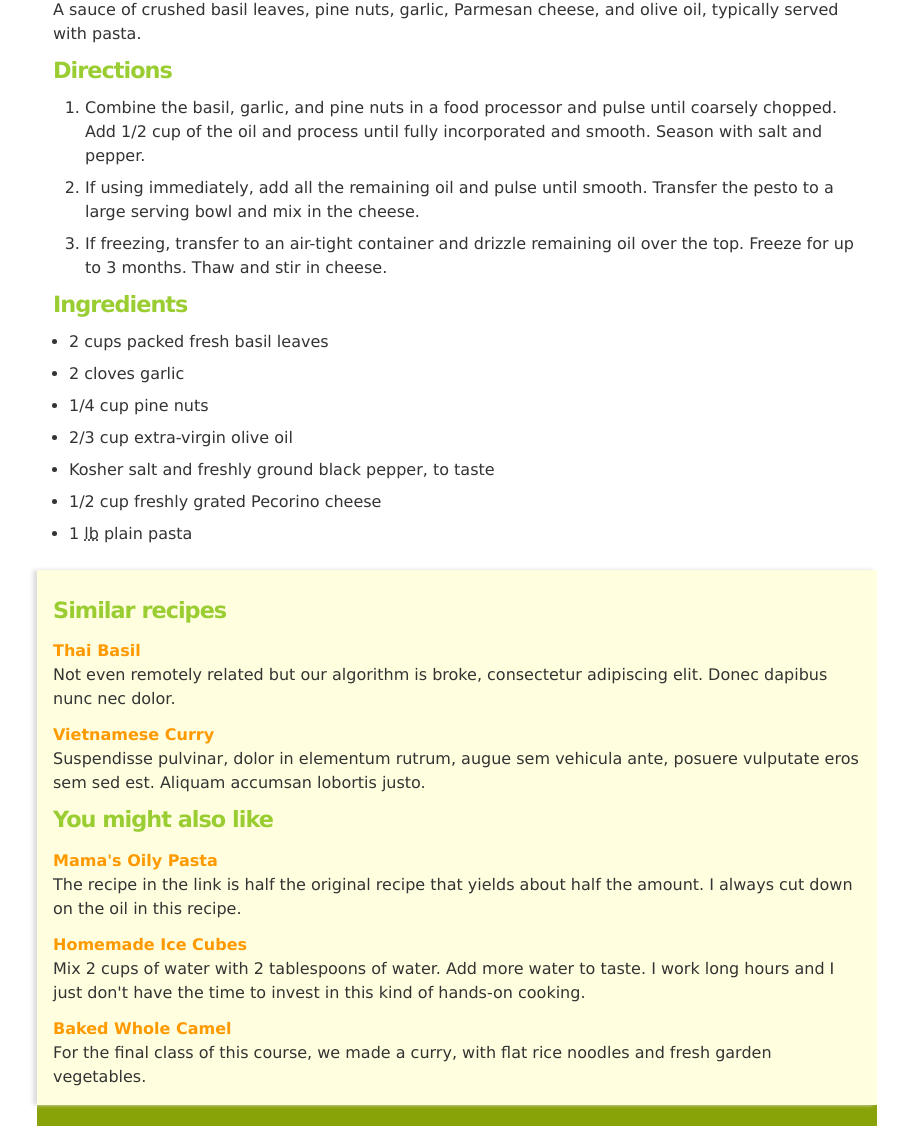
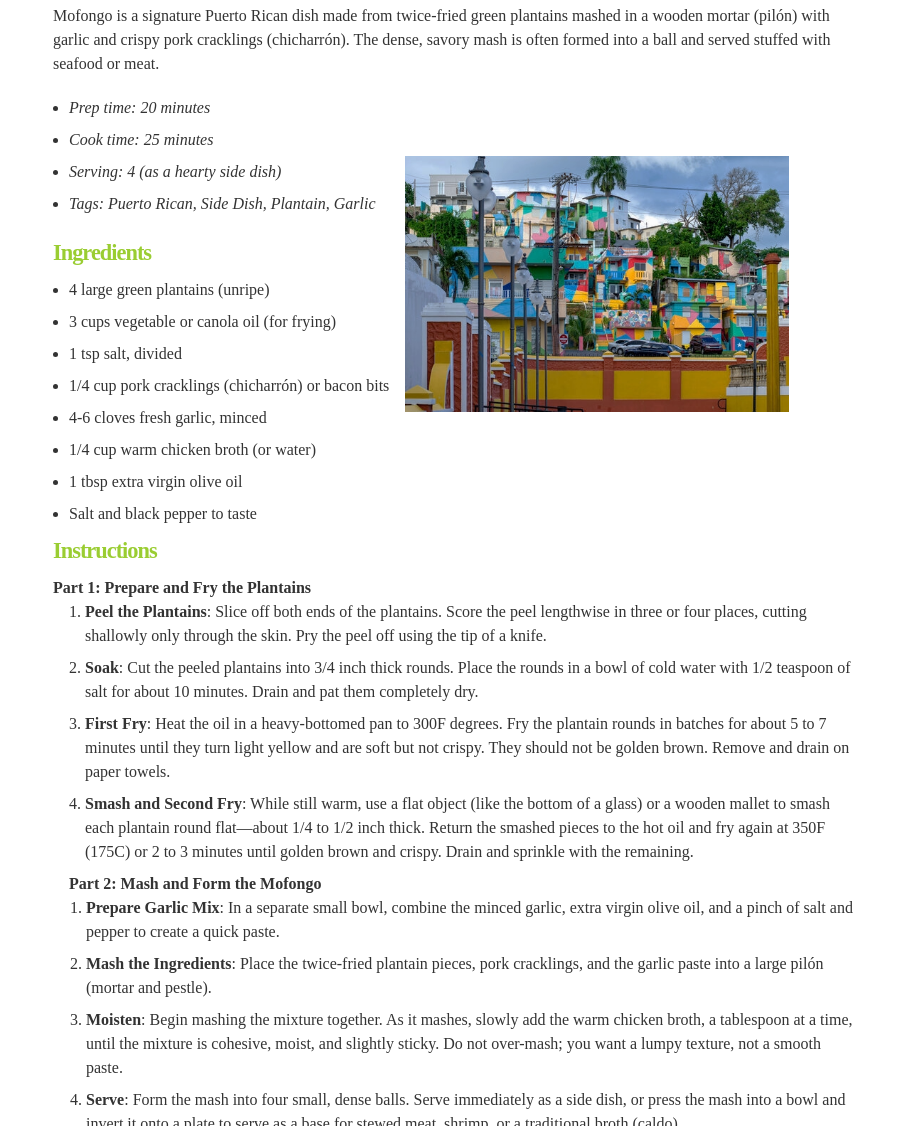
Before and after one commit to dc154/Boriken, a website: page app/index.html in a window 1280 px wide. Shown: the part 843-1969 px from the top of the page, without its empty margins (183-1091 px from the left). Drawn offline with Linux system fonts and the light colour scheme; a web font is replaced by a local one.

Commit message:
Added pic of city

```diff
--- a/app/css/styles.css
+++ b/app/css/styles.css
@@ -27,10 +27,12 @@ html {
 * {
   margin: 0;
   padding: 0;
+  font-family: fangsong;
+  /* margin-top: 10px */
 }
 
 ::selection {
-  background: var(--basil-green);
+  background: var(--sky-blue);
   color: #fff;
 }
 
@@ -54,14 +56,16 @@ h3 {
   margin: 8px 0;
   font-size: 1.4rem;
   letter-spacing: -1px;
+  font-family: 'Henny Penny';
 }
 
 h2 {
   font-size: 2rem;
+  font-family: 'Henny Penny';
 }
 
 a {
-  color: var(--orange);
+  color: var(--orange-pr);
   text-decoration: none;
   transition: color 0.5s linear;
 }
@@ -106,7 +110,7 @@ header {
   }
 
   a.beta {
-    background: url(img/ploygon.svg) no-repeat;
+    background: url(img/star.svg) no-repeat;
     /* color: var(--orange-pr); */
     /* font-size: 1.5rem; */
     position: absolute;
@@ -114,12 +118,18 @@ header {
     right: 90px;
     width: 95px;
     height: 115px;
-    text-transform: uppercase;
-    display: flex;
-    justify-content: center;
-    align-items: center;
+    /* text-transform: uppercase; */
+    /* display: flex; */
+    /* justify-content: center; */
+    /* align-items: center; */
     transform: rotateY(360deg);
     transition: all 1s ease;
+
+    @media (width < 726px) {
+      margin-right: -90px;
+      margin-top: -7px;
+
+    }
 
     &:hover {
       transform: rotate(0deg) scale(1.2);
@@ -136,12 +146,7 @@ nav {
   justify-content: space-between;
   flex-direction: column;
 
-  /* @media (width < 640px) {
-    padding-left: 395px;
-    padding-top: 90px;
-    transform: translate(-100px, -80px);
-    background-position: top left;
-  } */
+
 
   ul {
     display: flex;
@@ -150,12 +155,12 @@ nav {
 
     a {
       text-align: center;
-      font-size: 1.5rem;
-      padding: 8px;
+      font-size: 1rem;
+      padding: 5px;
       color: #fff;
       text-shadow: 1px 1px 3px rgba(0, 0, 0, 0.5);
-      border-radius: 6px;
-      min-width: 120px;
+      border-radius: 100px;
+      min-width: 100px;
       display: block;
 
       &:hover {
@@ -165,6 +170,7 @@ nav {
   }
 
 }
+
 
 .nav-storeit a {
   background-image: linear-gradient(to bottom, #467302 1%, #84BF04 100%);
@@ -207,11 +213,44 @@ aside {
 }
 
 footer {
-  background-color: var(--basil-green);
+  background-color: yellowgreen;
   padding: 1rem;
   border-radius: 0 0 4px 4px;
   margin-bottom: 2rem;
+  color: #F0F0F2;
 }
+
+.last {
+  border-bottom: 1.5px dashed var(--pr-blue);
+}
+
+.caldoIngredients {
+  color: var(--orange-pr);
+}
+
+.partTwoList {
+  margin-left: 1px;
+}
+
+.prepList {
+  margin: 20px 0;
+
+}
+
+.prPic {
+  width: 30%;
+  position: absolute;
+  margin-left: 22rem;
+  margin-top: -5rem;
+
+  @media (width < 640px) {
+    width: 70%;
+    position: absolute;
+    margin-left: 1rem;
+    margin-top: 0;
+  }
+}
+
 
 @media(width > 640px) {
   .content {
@@ -227,4 +266,6 @@ footer {
     background-color: lightyellow;
     box-shadow: -4px 0px 4px #ddd;
   }
+
+
 }
--- a/app/index.html
+++ b/app/index.html
@@ -2,7 +2,7 @@
 <html>
 
 <head>
-  <title>Basilica! | Pesto!</title>
+  <title>Borikén! | Mofongo!</title>
 
   <meta name="viewport" content="width=device-width, initial-scale=1.0" />
   <link rel="stylesheet" href="css/styles.css" />
@@ -10,6 +10,9 @@
   <link rel="preconnect" href="https://fonts.gstatic.com" crossorigin>
   <link href="https://fonts.googleapis.com/css2?family=Audiowide&family=Henny+Penny&family=Ultra&display=swap"
     rel="stylesheet">
+  <style>
+    @import url('https://fonts.googleapis.com/css2?family=WindSong:wght@400;500&display=swap');
+  </style>
 </head>
 
 <body>
@@ -21,15 +24,20 @@
   <nav>
     <p>¡Bienvenidos chefs!</p>
     <ul>
-      <li class="nav-pickit"><a href="#">pick it</a></li>
-      <li class="nav-cookit"><a href="#">cook it</a></li>
-      <li class="nav-storeit"><a href="#">store it</a></li>
+      <li class="nav-pickit"><a href="#">Home</a></li>
+      <li class="nav-cookit"><a href="#">Recipes</a></li>
+      <li class="nav-storeit"><a href="#">Reviews</a></li>
     </ul>
   </nav>
 
   <main class="content">
-    <article itemscope itemtype="http://schema.org/Recipe">
+    <article>
       <figure>
+        <div itemscope itemtype="https://schema.org/Recipe">
+          <span itemprop="name">Mom's World Famous Mofongo</span>
+          By <span itemprop="author">David Castellano</span>,
+          <meta itemprop="datePublished" content="2025-10-05">October 5, 2025
+
           <img src="img/Mofongo.png" itemprop="image" alt="plate of mofongo" />
           <!-- <img alt="a bowl of pesto with a wooden spoon in it" src="img/Mofongo.png" srcset="
     img/pesto/pesto_iodywc_c_scale,w_380.jpg   600w,
@@ -37,111 +45,174 @@
     img/pesto/pesto_iodywc_c_scale,w_1380.jpg 2048w
   " width="100%" height="auto" /> -->
           <figcaption>
-          A flavorful and comforting Puerto Rican staple, <strong>Mofongo</strong> is made
-          from twice-fried green plantains that are mashed in a wooden mortar
-          (pilón) with garlic, pork cracklings (chicharrón), and often seasoned with broth.
+            Born from the culinary traditions of West Africa, <strong>Mofongo</strong> is a foundational dish in Puerto
+            Rican
+            culture, historically prepared and enjoyed as a hearty, savory mash that is frequently paired
+            with a light broth <em>(caldo)</em> or served stuffed with stews and seafood.
           </figcaption>
       </figure>
-
 
       <h2 itemprop="name">Mofongo</h2>
 
       <p itemprop="description">
-        A sauce of crushed basil leaves, pine nuts, garlic, Parmesan cheese,
-        and olive oil, typically served with pasta.
+        Mofongo is a signature Puerto Rican dish made from twice-fried green plantains
+        mashed in a wooden mortar (pilón) with garlic and crispy pork cracklings (chicharrón).
+        The dense, savory mash is often formed into a ball and served stuffed with seafood or meat.
       </p>
 
-      <h3>Directions</h3>
+
+      <ul class="prepList">
+        <li itemprop="prepTime"> <em>Prep time: 20 minutes</em>
+        <li itemprop="cookTime"> <em>Cook time: 25 minutes</em>
+        <li itemprop="yield"> <em>Serving: 4 (as a hearty side dish)</em>
+        <li itemprop="tag"> <em>Tags: Puerto Rican, Side Dish, Plantain, Garlic</em>
+      </ul>
+      <img class="prPic" src="img/PR.png" itemprop="image" alt="city in Puerto Rico">
+
+      <h3>Ingredients</h3>
+      <ul>
+        <li itemprop="recipeIngredient">4 large green plantains (unripe)</li>
+        <li itemprop="recipeIngredient">3 cups vegetable or canola oil (for frying)</li>
+        <li itemprop="recipeIngredient">1 tsp salt, divided</li>
+        <li itemprop="recipeIngredient"> 1/4 cup pork cracklings (chicharrón) or bacon bits</li>
+        <li itemprop="recipeIngredient">4-6 cloves fresh garlic, minced</li>
+        <li itemprop="recipeIngredient">1/4 cup warm chicken broth (or water)</li>
+        <li itemprop="recipeIngredient">1 tbsp extra virgin olive oil</li>
+        <li itemprop="recipeIngredient">Salt and black pepper to taste</li>
+        <!-- <li itemprop="recipeIngredient">1 <abbr title="Pounds">lb</abbr> plain pasta -->
+        </li>
+      </ul>
+
+
+      <h3>Instructions</h3>
+      <h4> Part 1: Prepare and Fry the Plantains</h4>
 
       <ol itemprop="recipeInstructions">
-        <li>
-          Combine the basil, garlic, and pine nuts in a food processor and
-          pulse until coarsely chopped. Add 1/2 cup of the oil and process
-          until fully incorporated and smooth. Season with salt and pepper.
+        <li class="prep">
+          <strong>Peel the Plantains</strong>: Slice off both ends of the plantains.
+          Score the peel lengthwise in three or four places, cutting
+          shallowly only through the skin. Pry the peel off using the
+          tip of a knife.
         </li>
         <li>
-          If using immediately, add all the remaining oil and pulse until
-          smooth. Transfer the pesto to a large serving bowl and mix in the
-          cheese.
+          <strong>Soak</strong>: Cut the peeled plantains into 3/4 inch thick rounds.
+          Place the rounds in a bowl of cold water with 1/2 teaspoon of
+          salt for about 10 minutes. Drain and pat them completely dry.
         </li>
         <li>
-          If freezing, transfer to an air-tight container and drizzle
-          remaining oil over the top. Freeze for up to 3 months. Thaw and stir
-          in cheese.
+          <strong>First Fry</strong>: Heat the oil in a heavy-bottomed pan to 300F degrees.
+          Fry the plantain rounds in batches for about 5 to 7 minutes until
+          they turn light yellow and are soft but not crispy. They should not
+          be golden brown. Remove and drain on paper towels.
+        </li>
+        <li>
+          <strong>Smash and Second Fry</strong>: While still warm, use a flat object (like the bottom of a glass)
+          or a wooden mallet to smash each plantain round flat—about 1/4 to 1/2 inch thick.
+          Return the smashed pieces to the hot oil and fry again at 350F (175C) or 2 to 3 minutes
+          until golden brown and crispy. Drain and sprinkle with the remaining.
+        </li>
+        <h4>
+          Part 2: Mash and Form the Mofongo
+        </h4>
+        <ol class="partTwoList">
+          <li>
+            <strong>Prepare Garlic Mix</strong>: In a separate small bowl, combine the minced garlic, extra
+            virgin olive oil, and a pinch of salt and pepper to create a quick paste.
+          </li>
+          <li>
+            <strong>Mash the Ingredients</strong>: Place the twice-fried plantain pieces, pork cracklings, and the
+            garlic paste into a large pilón (mortar and pestle).
+          </li>
+          <li>
+            <strong>Moisten</strong>: Begin mashing the mixture together. As it mashes, slowly add the warm chicken
+            broth,
+            a tablespoon at a time, until the mixture is cohesive, moist, and slightly sticky. Do not
+            over-mash; you want a lumpy texture, not a smooth paste.
+          </li>
+          <li>
+            <strong>Serve</strong>: Form the mash into four small, dense balls. Serve immediately as a side dish,
+            or press the mash into a bowl and invert it onto a plate to serve as a base for
+            stewed meat, shrimp, or a traditional broth (caldo).
+
+
           </li>
         </ol>
 
-      <h3>Ingredients</h3>
-      <ul>
-        <li itemprop="recipeIngredient">2 cups packed fresh basil leaves</li>
-        <li itemprop="recipeIngredient">2 cloves garlic</li>
-        <li itemprop="recipeIngredient">1/4 cup pine nuts</li>
-        <li itemprop="recipeIngredient">2/3 cup extra-virgin olive oil</li>
-        <li itemprop="recipeIngredient">
-          Kosher salt and freshly ground black pepper, to taste
-        </li>
-        <li itemprop="recipeIngredient">
-          1/2 cup freshly grated Pecorino cheese
-        </li>
-        <li itemprop="recipeIngredient">
-          1 <abbr title="Pounds">lb</abbr> plain pasta
-        </li>
-      </ul>
+
+      </ol>
+
+
+      </div>
     </article>
 
     <aside>
-      <h3>Similar recipes</h3>
+      <h3>Caldo Recipe</h3>
+
+      <ul>
+        <h4 class="caldoIngredients">Ingredients</h4>
+        <li>Chicken Broth - 4 cups (low sodium is best)</li>
+        <li>Sofrito - 2 tbsp (or use 1 tbsp finely minced onion and 1 tbsp finely minced bell pepper)</li>
+        <li>Garlic - 2 cloves, minced</li>
+        <li>Sazón (optional) - 1 packet with Annatto/Achiote (for color)</li>
+        <li>Tomato Sauce - 1 tbsp</li>
+        <li>Cilantro - 1/4 cup, fresh, chopped</li>
+        <li>Adobo or Salt & Pepper - To taste</li>
+        <li class="last">Olive Oil - 1 tsp</li>
+      </ul>
+
       <ul>
         <li>
-          <h4><a href="#">Thai Basil</a></h4>
+          <h4><a href="#">Sauté Aromatics</a></h4>
           <p>
-            Not even remotely related but our algorithm is broke, consectetur
-            adipiscing elit. Donec dapibus nunc nec dolor.
+            1. In a medium saucepan, heat the olive oil over medium heat.
+            Add the sofrito (or onion and pepper mix) and the <strong>minced garlic</strong>.
+            Sauté for 3 to 4 minutes until fragrant.
           </p>
         </li>
         <li>
-          <h4><a href="#">Vietnamese Curry</a></h4>
+          <h4><a href="#">Build Flavor Base</a></h4>
           <p>
-            Suspendisse pulvinar, dolor in elementum rutrum, augue sem
-            vehicula ante, posuere vulputate eros sem sed est. Aliquam
-            accumsan lobortis justo.
+            2. Stir in the <strong>tomato sauce</strong> and the optional packet of Sazón.
+            Cook for 1 minute, scraping up the browned bits from the bottom of the pan.
           </p>
         </li>
       </ul>
 
-      <h3>You might also like</h3>
       <ul>
         <li>
-          <h4><a href="#">Mama's Oily Pasta</a></h4>
+          <h4><a href="#">Simmer the Broth</a></h4>
           <p>
-            The recipe in the link is half the original recipe that yields
-            about half the amount. I always cut down on the oil in this
-            recipe.
+            3. Pour in the <strong>chicken broth</strong>. Bring the mixture to a simmer over medium-high heat.
           </p>
         </li>
         <li>
-          <h4><a href="#">Homemade Ice Cubes</a></h4>
+          <h4><a href="#">Season and Finish</a></h4>
           <p>
-            Mix 2 cups of water with 2 tablespoons of water. Add more water to
-            taste. I work long hours and I just don't have the time to invest
-            in this kind of hands-on cooking.
+            4. Once simmering, reduce the heat to low. Add the <strong>Adobo</strong> (or salt and pepper) to taste.
+            Stir
+            in the <strong>fresh
+              cilantro</strong>.
           </p>
         </li>
         <li>
-          <h4><a href="#">Baked Whole Camel</a></h4>
+          <h4><a href="#">Serve:</a></h4>
           <p>
-            For the final class of this course, we made a curry, with flat
-            rice noodles and fresh garden vegetables.
+            5. Let the broth gently simmer for 10 to 15 minutes to allow the flavors to deepen.
+            Serve the <strong>hot caldo</strong> in small bowls alongside the Mofongo for dipping, or pour it
+            directly over the plantain mash before serving.
           </p>
+
+          <h3>¡Buen provecho!</h3>
         </li>
       </ul>
     </aside>
   </main>
 
   <footer>
-    <h3><a href="#" title="Back to top">Basilica!</a></h3>
-    <p>Beta until the leaves have wilted</p>
-    <p>Copyright Basilica! All Rights Reserved</p>
+    <h3><a href="#" title="Back to top">Borikén!</a></h3>
+    <p>Thank you for visiting! We hope you enjoy bringing a
+      little <br>Puerto Rican flavor into your kitchen.</p>
+    <p>Copyright Borikén! All Rights Reserved</p>
   </footer>
 </body>
 
```
Also changed, not shown: app/img/PR.png (added). Lines whose indentation alone changed are shown as unchanged.
